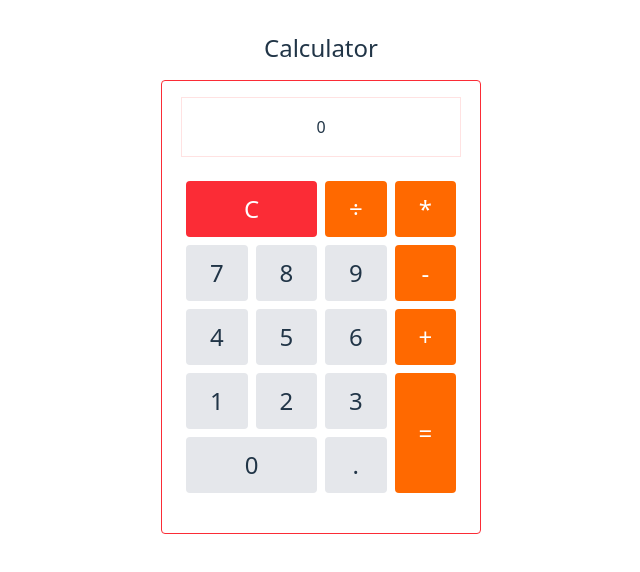
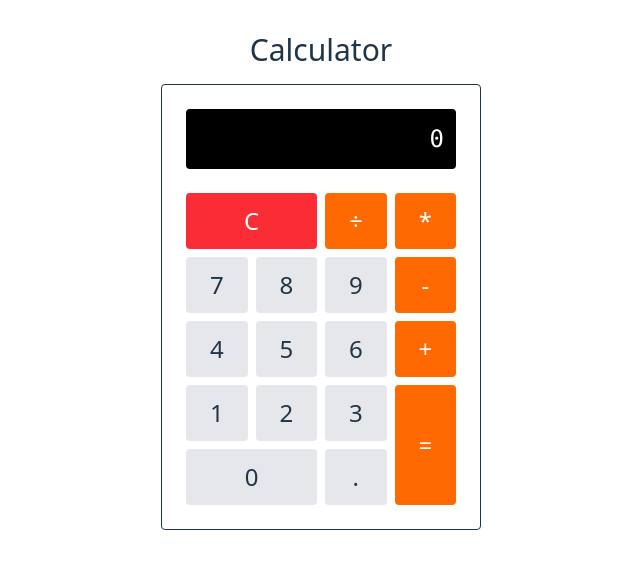
Before and after one commit to mrborek/calculator-app-react, a React (Vite) app: page / in a window 1280 px wide. Shown: the top 572 px of the page, without its empty margins (319-959 px from the left). Built offline with nearby package versions, Linux system fonts and the light colour scheme.

Commit message:
Refine `Calculator` UI styles and layout
- Updated `Display` with improved styling for better readability.
- Adjusted `Case` and surrounding components for consistent spacing.
- Enhanced `App` title styling and hierarchy.
- Removed redundant and unused class names in components.

```diff
--- a/src/App.tsx
+++ b/src/App.tsx
@@ -21,7 +21,7 @@ function App() {
   return (
     <>
       <section className="max-w-3xl mx-auto h-full mt-8">
-        <h1 className="text-center text-2xl">Calculator</h1>
+        <h1 className="text-center text-3xl font-medium">Calculator</h1>
         <div className="flex flex-col justify-center items-center mt-4">
           <Calculator count={count} />
         </div>
--- a/src/components/CalcButton.tsx
+++ b/src/components/CalcButton.tsx
@@ -34,7 +34,7 @@ export default function CalcButton({
       case "clear":
         return "bg-red-500 p-3 rounded hover:bg-red-600 text-white";
       default:
-        return "no-class";
+        return "";
     }
   }
 
@@ -47,7 +47,7 @@ export default function CalcButton({
       case "2xh":
         return "row-span-2";
       default:
-        return "no-class";
+        return "";
     }
   }
 
--- a/src/components/Calculator.tsx
+++ b/src/components/Calculator.tsx
@@ -57,9 +57,11 @@ export default function Calculator({ count }: CalcButtonProps) {
 
   return (
     <Case>
-      <Display>{count}</Display>
+      <div className="px-6 bg-white rounded-2xl">
+        <Display>{count}</Display>
+      </div>
 
-      <div className=" p-6 w-full">
+      <div className="p-6 w-full">
         <div className="grid grid-cols-4 gap-2 w-full">
           {calculatorKeyboard.map((row) => {
             return row.map((button, i) => {
--- a/src/components/Case.tsx
+++ b/src/components/Case.tsx
@@ -2,8 +2,6 @@ import type { ReactNode } from "react";
 
 export default function Case({ children }: { children: ReactNode }) {
   return (
-    <div className="w-[320px] border-red-500 border py-4 rounded mx-auto">
-      {children}
-    </div>
+    <div className="w-[320px]  border pt-6 rounded mx-auto">{children}</div>
   );
 }
--- a/src/components/Display.tsx
+++ b/src/components/Display.tsx
@@ -9,7 +9,7 @@ export default function Display({
 }) {
   return (
     <div
-      className={`w-[280px] h-[60px] border-red-100 border flex justify-center items-center mx-auto ${className}`}
+      className={`w-full h-[60px] rounded flex justify-end items-center pr-3 text-2xl font-mono bg-black text-white ${className}`}
     >
       {children}
     </div>
```
